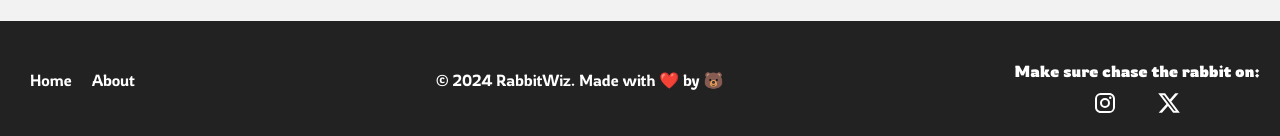
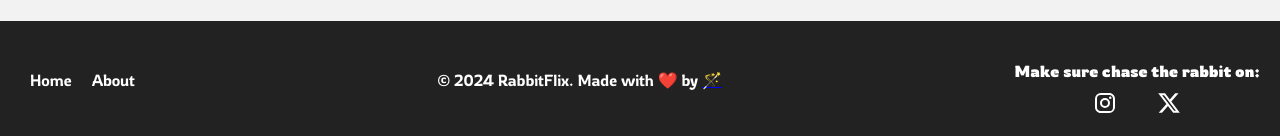
Before and after one commit to uluutku/RabbitWiz, a React (Vite) app in the folder rabbitwiz/: page /about in a window 1280 px wide. Shown: the part 779-915 px from the top of the page. Built offline with nearby package versions, Linux system fonts and the light colour scheme.

Commit message:
Update Footer.jsx to include author name in the copyright text

```diff
--- a/rabbitwiz/src/Components/Footer.jsx
+++ b/rabbitwiz/src/Components/Footer.jsx
@@ -14,7 +14,16 @@ function Footer() {
         </div>
       </div>
       <div className="copyright-text">
-        <p>&copy; 2024 RabbitWiz. Made with ❤️ by 🐻</p>
+        <p>
+          &copy; 2024 RabbitFlix. Made with ❤️ by{" "}
+          <a
+            href="http://uxu.epizy.com/sites/iPortfolio/index.html"
+            target="_blank"
+            rel="noopener noreferrer"
+          >
+            🪄
+          </a>
+        </p>
       </div>
       <div className="social-media-container">
         <h4>Make sure chase the rabbit on:</h4>
```
